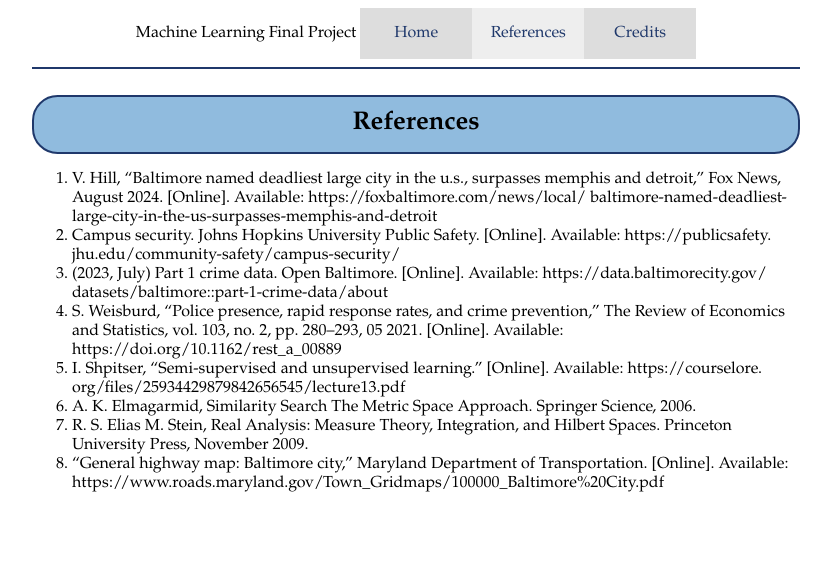
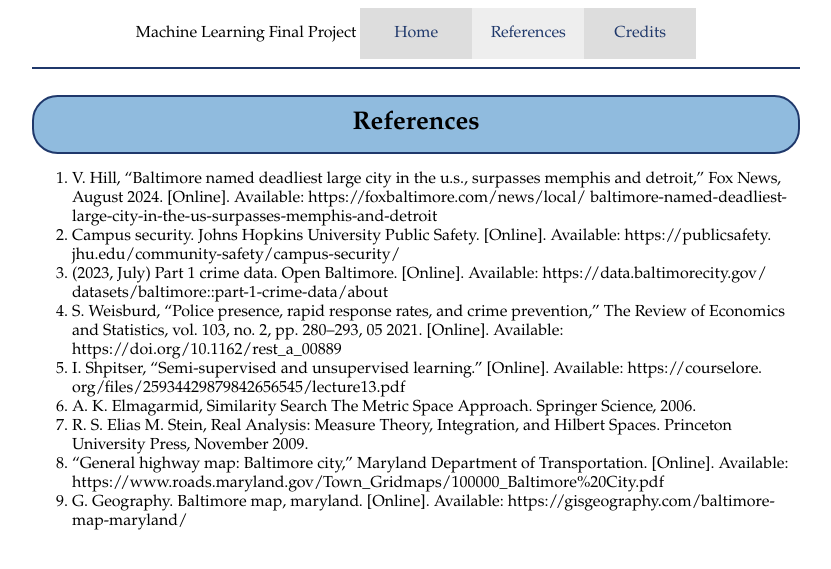
Before and after one commit to James-Guo-03/ML-F24-Project, a Jekyll site: the page built from references.md, in a window 1280 px wide. Shown: the top 569 px of the page, without its empty margins (224-1055 px from the left). Built offline with Jekyll 4.4.1, drawn with Linux system fonts in a browser that asks for light colours.

Commit message:
Update references.md

```diff
--- a/references.md
+++ b/references.md
@@ -14,3 +14,4 @@ category: "references"
 Press, November 2009.
 8. “General highway map: Baltimore city,” Maryland Department of Transportation. [Online]. Available:
 https://www.roads.maryland.gov/Town_Gridmaps/100000_Baltimore%20City.pdf
+9. G. Geography. Baltimore map, maryland. [Online]. Available: https://gisgeography.com/baltimore-map-maryland/
```
